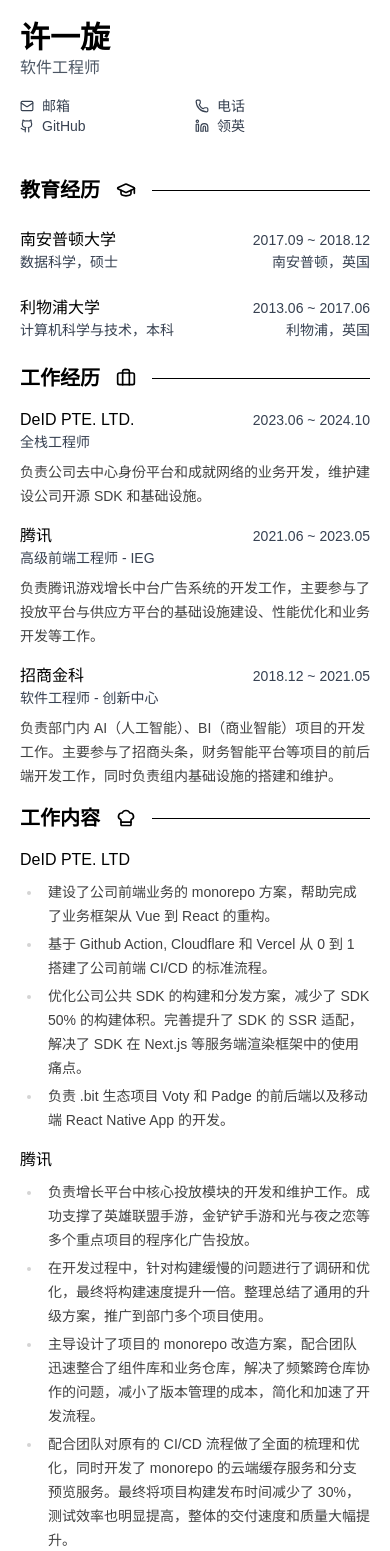
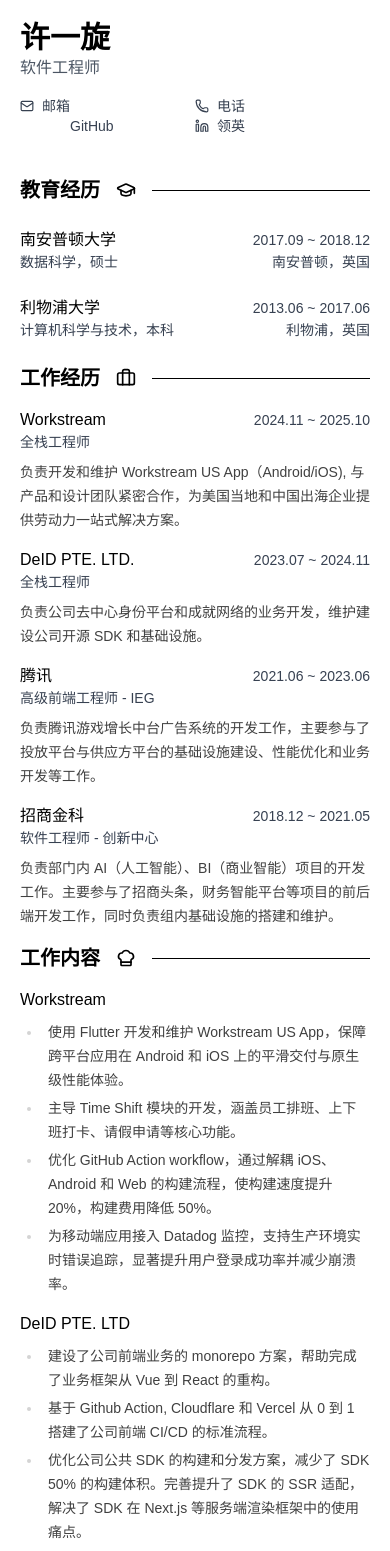
Before and after one commit to promer94/jianli, a Next.js app: page /zh-CN in a window 390 px wide. Shown: the top 1551 px of the page. Built offline with nearby package versions, Linux system fonts and the light colour scheme; no server answers; some icons are missing.

Commit message:
update workstream experience

```diff
--- a/components/contribution.tsx
+++ b/components/contribution.tsx
@@ -7,6 +7,19 @@ export const Contribution = () => {
         <div className='text-xl md:text-2xl font-semibold'>工作内容</div>
         <ChefHat size={20}></ChefHat>
         <div className='flex-1 h-[1px] bg-black'></div>
+      </div>
+       <div className='my-4 md:my-6'>
+        <div className='flex justify-between items-center md:text-xl'>
+          <div className='font-medium md:text-xl'>Workstream</div>
+        </div>
+        <div className='my-2 prose prose-sm prose-neutral max-w-none md:prose-base'>
+          <ul>
+            <li>使用 Flutter 开发和维护 Workstream US App，保障跨平台应用在 Android 和 iOS 上的平滑交付与原生级性能体验。</li>
+            <li>主导 Time Shift 模块的开发，涵盖员工排班、上下班打卡、请假申请等核心功能。</li>
+            <li>优化 GitHub Action workflow，通过解耦 iOS、Android 和 Web 的构建流程，使构建速度提升 20%，构建费用降低 50%。</li>
+            <li>为移动端应用接入 Datadog 监控，支持生产环境实时错误追踪，显著提升用户登录成功率并减少崩溃率。</li>
+          </ul>
+        </div>
       </div>
       <div className='my-4 md:my-6'>
         <div className='flex justify-between items-center md:text-xl'>
--- a/components/personal-information.tsx
+++ b/components/personal-information.tsx
@@ -1,4 +1,6 @@
-import { Mail, Phone, Github, Linkedin } from 'lucide-react'
+import { Mail, Phone, Linkedin } from 'lucide-react'
+
+import { SiGithub as Github } from '@icons-pack/react-simple-icons'
 
 interface EdgeConfigItem {
   name: string;
--- a/components/profile.tsx
+++ b/components/profile.tsx
@@ -8,7 +8,7 @@ export const Profile = () => {
         <div className='flex-1 h-[1px] bg-black dash'></div>
       </div>
       <div className='my-4 prose prose-sm prose-neutral max-w-none md:prose-base'>
-        Software engineer with 7 years of experience building complex web applications using TypeScript, React, and Next.js. Core developer for popular open source libraries SWR and Nextra. Built high-impact projects including developing advertising platform and mobile apps for Tencent and CMGFintech. Known for rapidly delivering robust code, collaborating cross-functionally, and consistently meeting tight deadlines. Passionate about shipping quality code and solving problems creatively.
+        Software engineer with 7 years of experience building complex web and mobile applications using TypeScript, React, React Native, Flutter, and Next.js. Core developer for popular open source libraries SWR and Nextra. Known for rapidly delivering robust code, collaborating cross-functionally, and consistently meeting tight deadlines. Passionate about shipping quality code and solving problems creatively.
       </div>
     </div>
   )
--- a/components/work-en.tsx
+++ b/components/work-en.tsx
@@ -9,8 +9,27 @@ export const Work = () => {
       </div>
       <div className='my-4 md:my-6'>
         <div className='flex justify-between items-center md:text-xl'>
+          <div className='font-medium md:text-xl'>Workstream</div>
+          <div className='text-gray-700 text-sm md:text-lg'>2024.11 ~ 2025.10</div>
+        </div>
+        <div className='text-gray-700 text-sm md:text-lg'>Senior Software Engineer</div>
+        <div className='my-4 prose prose-sm prose-neutral max-w-none md:prose-base'>
+          <p>Responsible for the development of Workstream’s US App (Android/iOS/Web) using Flutter, as well as the BFF (Backend-for-Frontend) layer. Collaborated closely with product and design teams to deliver user-friendly workflows for workforce management, improving usability and adoption in US-based customers.</p>
+          <ul>
+            <li>Developed and maintained the Workstream US App with Flutter, ensuring smooth cross-platform delivery and native-like performance across Android and iOS.</li>
+            <li>Led the development of the time-shift module, covering key features such as employee scheduling, clock in/out tracking, and time-off request management.
+            </li>
+            <li>
+              Optimized the GitHub Action workflow by decoupling iOS, Android, and Web build pipelines, reducing build speed by 20% and cutting build costs by 50%.
+            </li>
+            <li>Integrated Datadog monitoring for the mobile app, enabling real-time error tracking in production, which significantly improved user login success rates and reduced crash incidents.</li>
+          </ul>
+        </div>
+      </div>
+      <div className='my-4 md:my-6'>
+        <div className='flex justify-between items-center md:text-xl'>
           <div className='font-medium md:text-xl'>DeID PTE. LTD</div>
-          <div className='text-gray-700 text-sm md:text-lg'>2023.06 ~ 2024.10</div>
+          <div className='text-gray-700 text-sm md:text-lg'>2023.07 ~ 2024.10</div>
         </div>
         <div className='text-gray-700 text-sm md:text-lg'>Fullstack Engineer</div>
         <div className='my-4 prose prose-sm prose-neutral max-w-none md:prose-base'>
--- a/components/work.tsx
+++ b/components/work.tsx
@@ -10,8 +10,18 @@ export const Work = () => {
       </div>
       <div className='my-4 md:my-6'>
         <div className='flex justify-between items-center md:text-xl'>
+          <div className='font-medium md:text-xl'>Workstream</div>
+          <div className='text-gray-700 text-sm md:text-lg'>2024.11 ~ 2025.10</div>
+        </div>
+        <div className='text-gray-700 text-sm md:text-lg'>全栈工程师</div>
+        <div className='my-2 prose prose-sm prose-neutral max-w-none md:prose-base'>
+          <p>负责开发和维护 Workstream US App（Android/iOS), 与产品和设计团队紧密合作，为美国当地和中国出海企业提供劳动力一站式解决方案。</p>
+        </div>
+      </div>
+      <div className='my-4 md:my-6'>
+        <div className='flex justify-between items-center md:text-xl'>
           <div className='font-medium md:text-xl'>DeID PTE. LTD.</div>
-          <div className='text-gray-700 text-sm md:text-lg'>2023.06 ~ 2024.10</div>
+          <div className='text-gray-700 text-sm md:text-lg'>2023.07 ~ 2024.11</div>
         </div>
         <div className='text-gray-700 text-sm md:text-lg'>全栈工程师</div>
         <div className='my-2 prose prose-sm prose-neutral max-w-none md:prose-base'>
@@ -21,7 +31,7 @@ export const Work = () => {
       <div className='my-4 md:my-6'>
         <div className='flex justify-between items-center md:text-xl'>
           <div className='font-medium md:text-xl'>腾讯</div>
-          <div className='text-gray-700 text-sm md:text-lg'>2021.06 ~ 2023.05</div>
+          <div className='text-gray-700 text-sm md:text-lg'>2021.06 ~ 2023.06</div>
         </div>
         <div className='text-gray-700 text-sm md:text-lg'>高级前端工程师 - IEG</div>
         <div className='my-2 prose prose-sm prose-neutral max-w-none md:prose-base'>
--- a/package.json
+++ b/package.json
@@ -11,6 +11,7 @@
   },
   "dependencies": {
     "@formatjs/intl-localematcher": "^0.6.1",
+    "@icons-pack/react-simple-icons": "^13.7.0",
     "@vercel/edge-config": "^1.4.0",
     "@vercel/og": "^1.0.0",
     "lucide-react": "^0.542.0",
```
Also changed, not shown: 1 other file (tests, documents, lock files or other folders).
